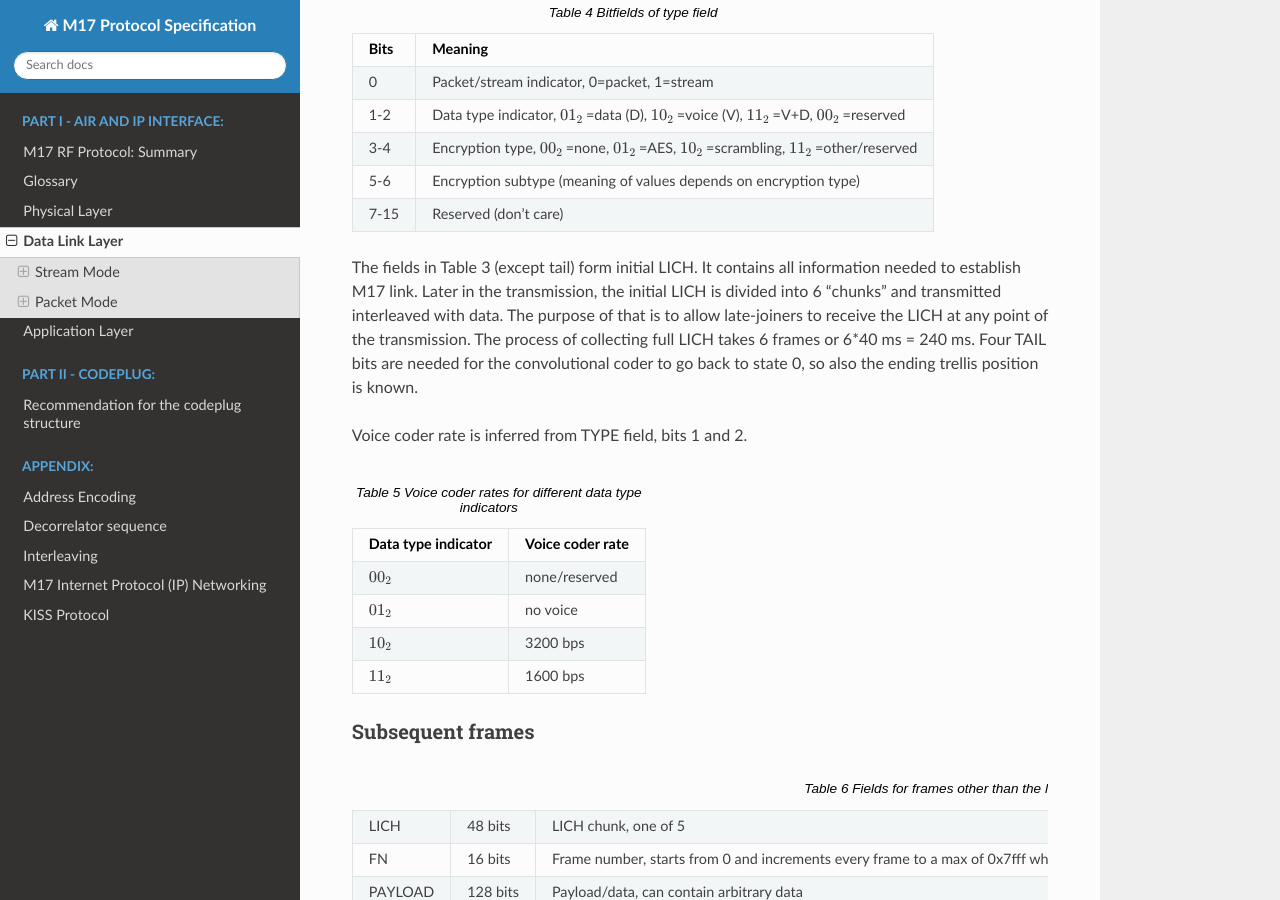
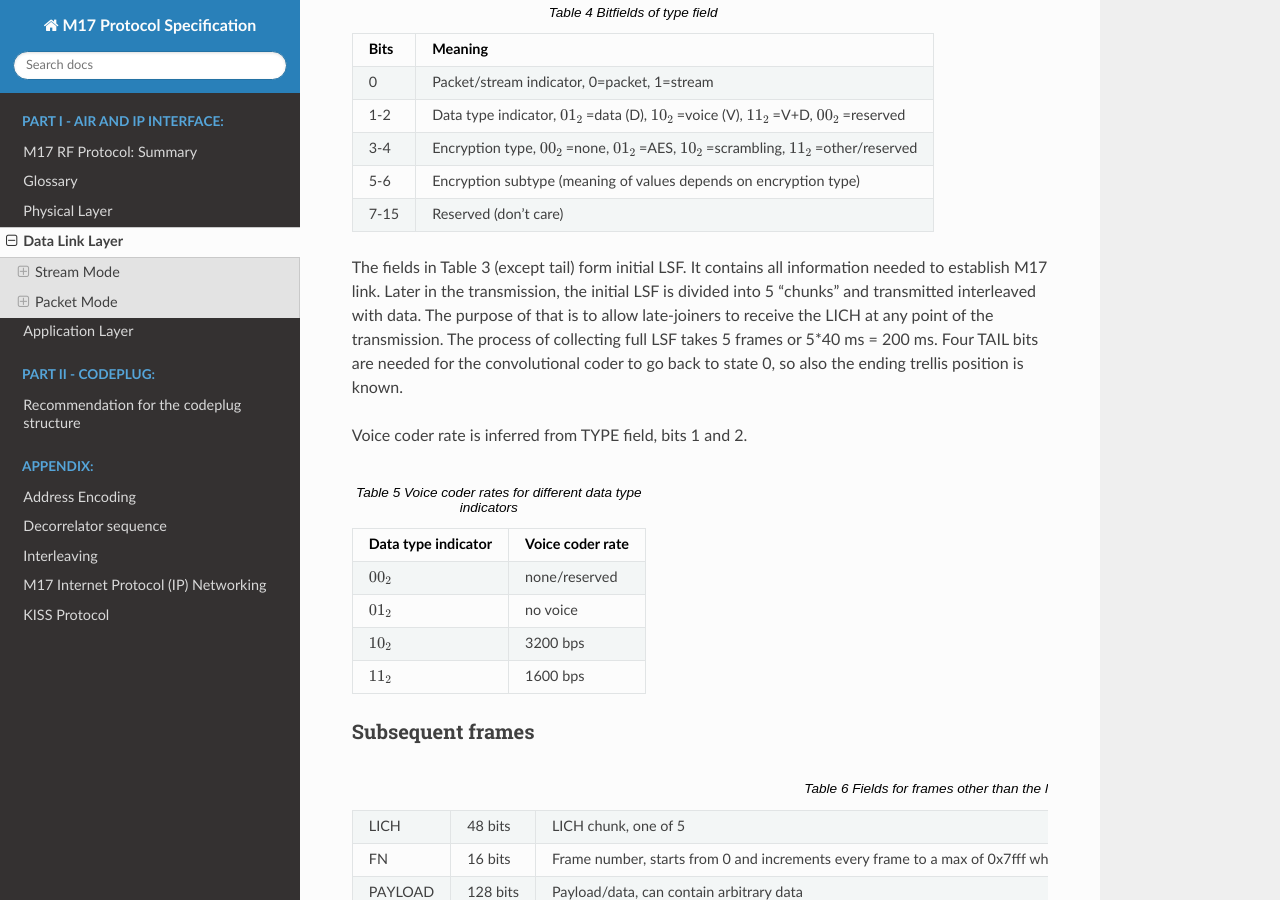
Before and after one commit to M17-Project/M17_spec, a Sphinx documentation site: the page built from docs/data_link_layer.rst, in a window 1280 px wide and 900 px high, scrolled down 1453 px. Built offline with Sphinx 7.4.7 and the Read the Docs theme 2.0.0, drawn with Linux system fonts in a browser that asks for light colours.

Commit message:
Update data_link_layer.rst

```diff
--- a/docs/data_link_layer.rst
+++ b/docs/data_link_layer.rst
@@ -90,12 +90,12 @@ the link setup frame, and is not part of any superframes.
    * - 7-15
      - Reserved (don't care)
 
-The fields in Table 3 (except tail) form initial LICH. It contains all
+The fields in Table 3 (except tail) form initial LSF. It contains all
 information needed to establish M17 link. Later in the transmission,
-the initial LICH is divided into 6 "chunks" and transmitted
+the initial LSF is divided into 5 "chunks" and transmitted
 interleaved with data. The purpose of that is to allow late-joiners to
 receive the LICH at any point of the transmission. The process of
-collecting full LICH takes 6 frames or 6*40 ms = 240 ms. Four TAIL
+collecting full LSF takes 5 frames or 5*40 ms = 200 ms. Four TAIL
 bits are needed for the convolutional coder to go back to state 0, so
 also the ending trellis position is known.
 
```
